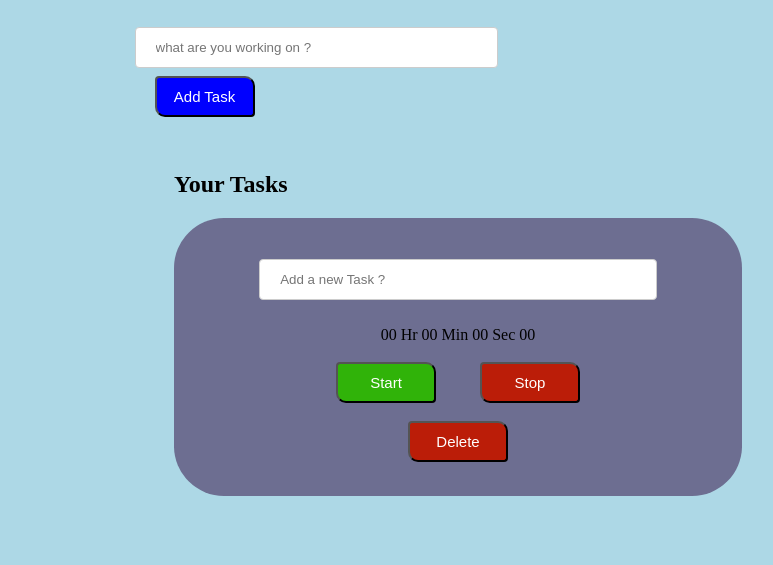
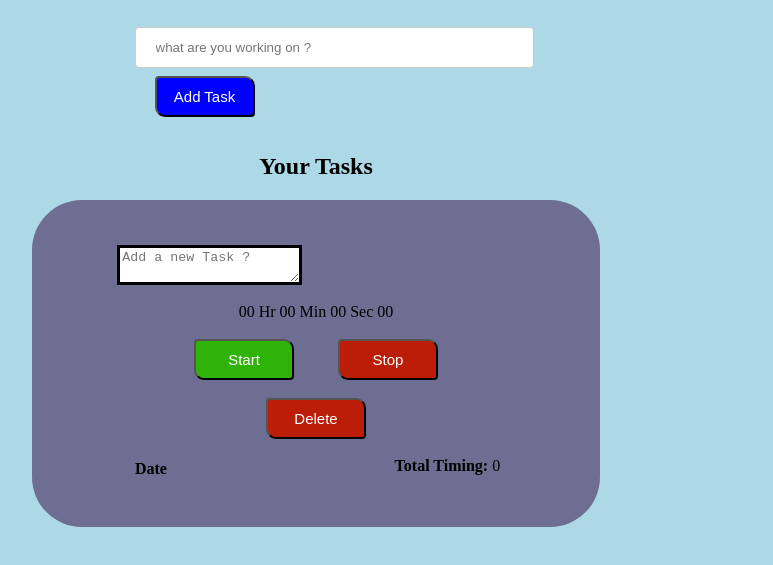
Before and after one commit to labani26/quictrack, a website: page src/index.html in a window 1280 px wide. Shown: the part 61-626 px from the top of the page, without its empty margins (324-1097 px from the left). Drawn offline with Linux system fonts and the light colour scheme; files that its build step writes are made by us from their sources.

Commit message:
new change

```diff
--- a/src/css/style.css
+++ b/src/css/style.css
@@ -73,11 +73,10 @@ header{
   margin: auto;
 }
 .track {
-  width: 100%;
   border: 3px solid #000;
 }
 input[type=text] {
-  width: 100%;
+   width: 110%;
   box-sizing: border-box;
   padding: 12px 20px;
   margin: 8px 0;
@@ -152,8 +151,28 @@ input[type=text] {
 
 }
  .function {
-
-
+  height: 130%;
+  width: 100%;
+  display: flex;
+  flex-direction: column;
+  justify-content: center;
+  align-items: center;
   margin:auto;
+  /* display: none !important; */
 
  }
+ .track-table {
+  width: 100%;
+    display: flex;
+     gap: 25px;
+    justify-content: space-around
+
+ }
+  .date-time{
+  justify-content: space-around;
+  gap: 20px;
+ }
+ .total-amount{
+  justify-content: space-around;
+  gap: 20px;
+ }
--- a/src/HTML/index.html
+++ b/src/index.html
@@ -34,15 +34,12 @@
   <header>
     <h1>QuickTrack</h1>
   </header>
+  <form id="track-form">
 
-
-    <form>
-
-      <input type="text" id="track" class="track" placeholder="what are you working on ?">
-      <button id="Add Task" class="Add_Task"> Add Task </button>
+    <input type="text" id="quicktrack_topic" class="track" placeholder="what are you working on ?" onChange={onChange}>
+    <button id="add_task" class="Add_Task" onClick={handleClick}> Add Task </button>
 
   </form>
-    <br>
 
   <section class="Task">
 
@@ -52,10 +49,9 @@
 
       <div class="container">
         <div class="write">
-          <input type="text" id="track" class="track" placeholder="Add a new Task ?">
+          <textarea type="text" value={text} id="track-input" class="track" placeholder="Add a new Task ?" onChange={onChange} ></textarea>
         </div>
         <br>
-
         <div id="time">
           <span class="digit" id="hr">
             00</span>
@@ -70,24 +66,40 @@
             00</span>
         </div>
         <br>
-
-        <div>
-          <button id="start" class="start"> Start </button>
-          <button id="Stop" class="Stop"> Stop </button>
+        <div id="button">
+          <button id="start" class="start" onClick={handleClick}> Start </button>
+          <button id="Stop" class="Stop" onClick={handleClick}> Stop </button>
         </div>
 
         <br>
 
         <div>
-          <button id="delete" class="delete"> Delete </button>
+          <button id="delete-button" class="delete" onClick={handleClick}> Delete </button>
+        </div>
+        <br>
+
+        <div class="track-table">
+          <table>
+            <thead>
+              <tr class="date-time">
+                <th>Date</th>
+              </tr>
+            </thead>
+            <tbody id="track-list"></tbody>
+          </table>
+          <div class="total-amount">
+            <strong>Total Timing:</strong>
+            <span id="total-amount">0</span>
+          </div>
         </div>
 
       </div>
 
+
   </section>
   </div>
 
-  <script src="index.js"></script>
+  <script src="quicktrack.js"></script>
 
 </body>
 
--- a/src/js/index.js
+++ b/src/js/index.js
@@ -2,12 +2,12 @@
 
 // If you do not require a simulated backend, you can remove the code shown below.
 
-// const apiStatus = document.querySelector('#api-status');
+const apiStatus = document.querySelector('#api-status');
 
-// if (import.meta.env.DEV) {
-//   import('../api/browser')
-//     .then(({ worker }) => worker.start())
-//     .then(() => fetch('/'))
-//     .then((res) => res.json())
-//     .then((res) => (apiStatus.innerText = res.message));
-// }
+if (import.meta.env.DEV) {
+  import('../api/browser')
+    .then(({ worker }) => worker.start())
+    .then(() => fetch('/'))
+    .then((res) => res.json())
+    .then((res) => (apiStatus.innerText = res.message));
+}
--- /dev/null
+++ b/src/js/quicktrack.js
@@ -0,0 +1,13 @@
+const trackForm = document.getElementById("track-form");
+
+const trackInput = document.getElementById("track-input");
+
+const time = document.getElementById("time");
+
+const button = document.getElementById("button");
+
+const deleteBtn =  document.getElementById("delete-btn");
+
+const trackList = document.getElementById("track-list");
+
+const totalAmount = document.getElementById("total-amount");
```
Lines whose indentation alone changed are shown as unchanged.
